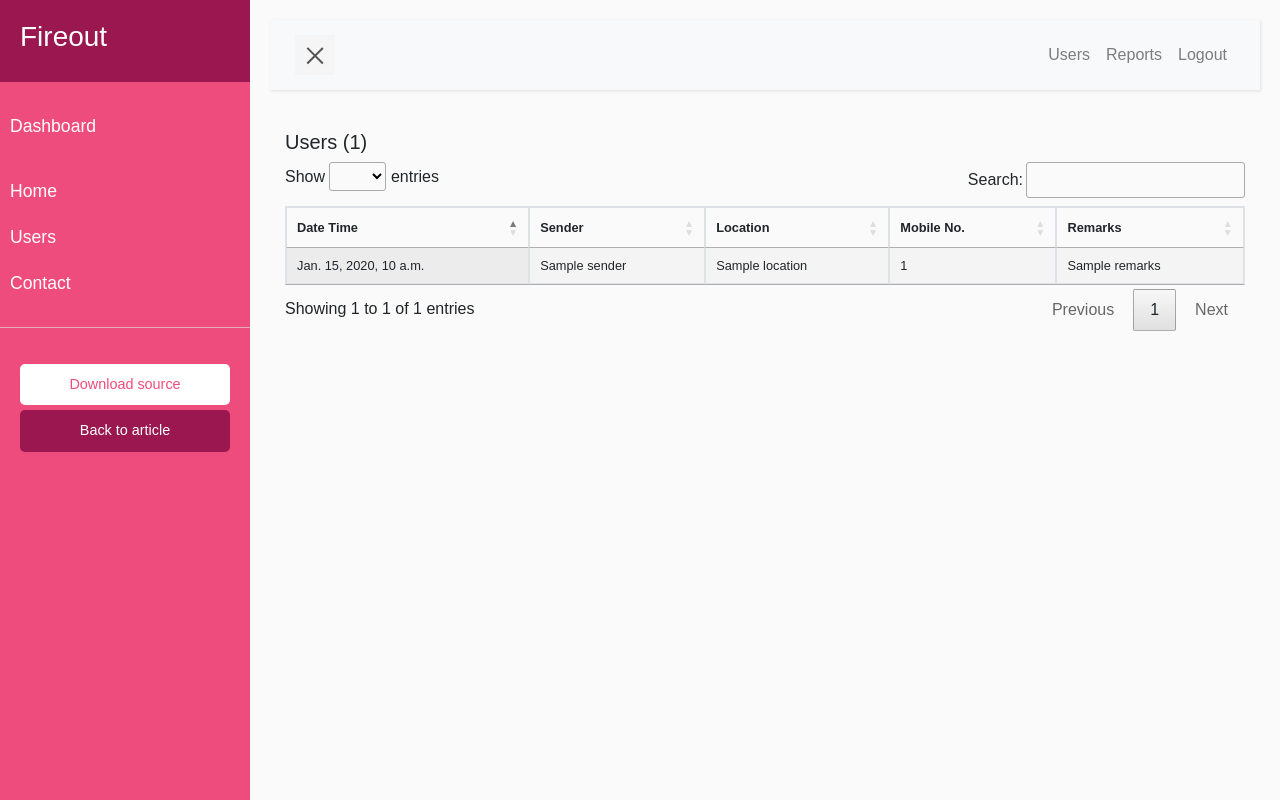
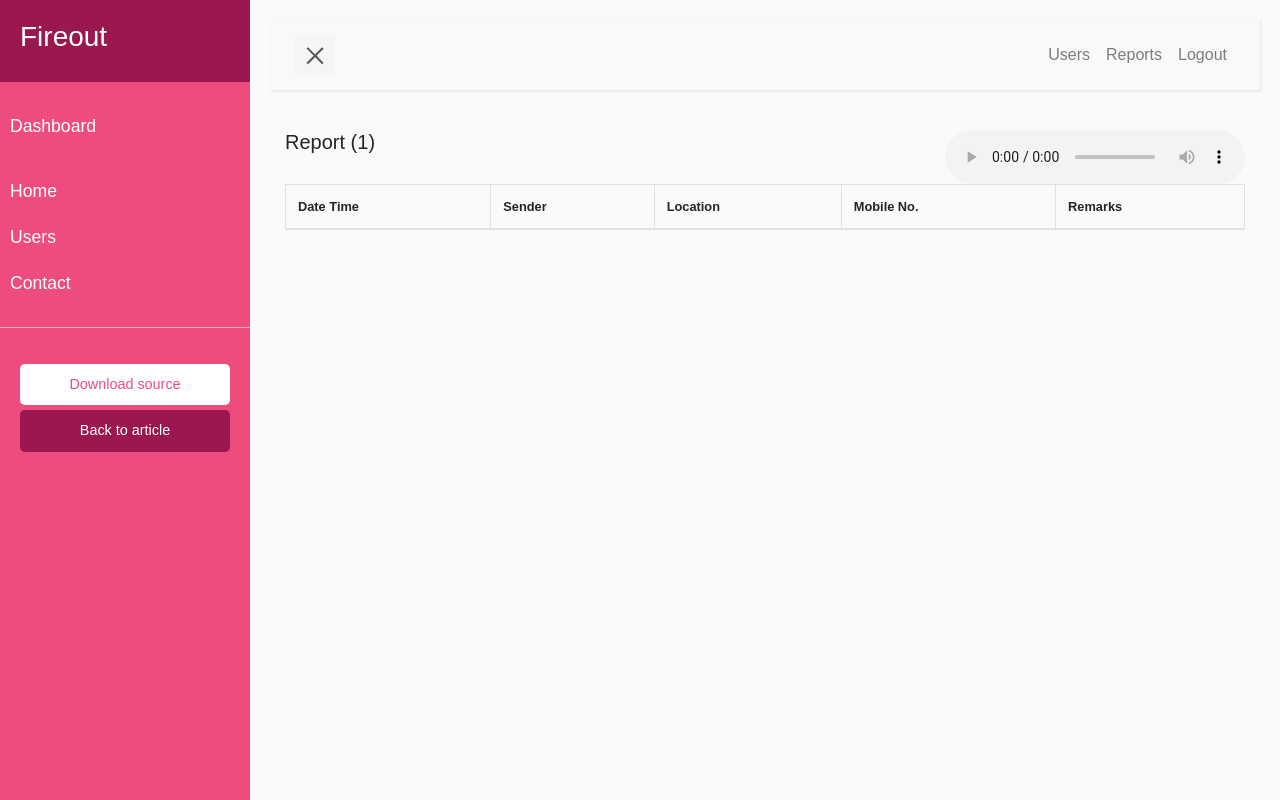
Before and after one commit to nujkram/fireout-dashboard, a Django app: template templates/dashboard/reports/home.html in a window 1280 px wide. Run offline with Django 3.2, Linux system fonts and the light colour scheme; the template is opened without the code that fills it: most values are stand-ins (such as "Sample title", 1, 10 or a date in 2020); lists and menus that the app fills with data are empty; parts of the project's set-up code (start-up, migrations or seed data) failed here and were passed over; some libraries are stand-ins or nearby versions.

Commit message:
Added report notification alarm

```diff
--- a/dashboard/urls.py
+++ b/dashboard/urls.py
@@ -6,4 +6,6 @@ urlpatterns = [
   path('', dashboard_home_view.DashboardHomeView.as_view(), name='dashboard_home_view'),
   path('report', report_view.DashboardReportView.as_view(), name='dashboard_report_view'),
   path('report/<str:id>/detail', report_view.DashboardReportDetailView.as_view(), name='dashboard_report_detail_view'),
+
+  path('report/refresh', report_view.DashboardReportApi.as_view(), name='dashboard_report_refresh_view'),
 ]
--- a/requirements.txt
+++ b/requirements.txt
@@ -27,6 +27,7 @@ django-rest-auth==0.9.2
 django-rest-swagger==2.2.0
 django-settings-export==1.2.1
 django-split-settings==0.3.0
+django-sslserver==0.19
 django-storages==1.7.1
 django-tempus-dominus==5.1.2.3
 djangorestframework==3.7.7
@@ -68,7 +69,7 @@ python-http-client==3.1.0
 python3-openid==3.1.0
 pytz==2017.3
 PyYAML==3.13
-requests==2.18.4
+requests
 requests-oauthlib==0.8.0
 scipy==1.1.0
 sendgrid==3.6.5
--- a/templates/dashboard/base.html
+++ b/templates/dashboard/base.html
@@ -48,9 +48,8 @@
 
 
 <!-- jQuery CDN - Slim version (=without AJAX) -->
-<script src="https://code.jquery.com/jquery-3.3.1.slim.min.js"
-        integrity="sha384-q8i/X+965DzO0rT7abK41JStQIAqVgRVzpbzo5smXKp4YfRvH+8abtTE1Pi6jizo"
-        crossorigin="anonymous"></script>
+
+<script src="https://ajax.googleapis.com/ajax/libs/jquery/3.2.0/jquery.min.js"></script>
 
 <!-- Popper.JS -->
 <script src="https://cdnjs.cloudflare.com/ajax/libs/popper.js/1.14.0/umd/popper.min.js"
--- a/templates/dashboard/home.html
+++ b/templates/dashboard/home.html
@@ -35,7 +35,7 @@
     </div>
   </div>
   <div class="container mt-3 mb-5 pb-5">
-    <h5>Users ({{ all_users|length }})</h5>
+    <h5>Users ({{ users|length }})</h5>
     {{ notification }}
     <table id="report_table" class="table table-bordered table-responsive-md small diplay">
       <thead>
--- a/templates/dashboard/reports/home.html
+++ b/templates/dashboard/reports/home.html
@@ -9,8 +9,18 @@
 
 {% block content %}
   <div class="container mt-3 mb-5 pb-5">
-    <h5>Users ({{ reports|length }})</h5>
-    <table id="report_table" class="table table-bordered table-responsive-md small display">
+    <div class="row">
+      <div class="col-md-6 col-sm-12">
+        <h5>Report (<span id="report-count">{{ reports|length }}</span>)</h5>
+      </div>
+      <div class="col-md-6 col-sm-12">
+        <audio controls id="player" class="float-right">
+          <source id="player-src" src="{% static 'audio/fire_alarm.mp3' %}">
+        </audio>
+      </div>
+    </div>
+
+    <table id="report_table" class="table table-bordered table-responsive-md small">
       <thead>
       <tr>
         <th>Date Time</th>
@@ -21,15 +31,6 @@
       </tr>
       </thead>
       <tbody>
-      {% for key, report in reports.items %}
-        <tr>
-          <td><a href="{% url 'dashboard_report_detail_view' key %}" target="_blank">{{ report.DateTime }}</a></td>
-          <td><a href="{% url 'dashboard_report_detail_view' key %}" target="_blank">{{ report.Sender }}</a></td>
-          <td><a href="{% url 'dashboard_report_detail_view' key %}" target="_blank">{{ report.Location }}</a></td>
-          <td><a href="{% url 'dashboard_report_detail_view' key %}" target="_blank">{{ report.PhoneNumber }}</a></td>
-          <td><a href="{% url 'dashboard_report_detail_view' key %}" target="_blank">{{ report.Remarks }}</a></td>
-        </tr>
-      {% endfor %}
       </tbody>
     </table>
   </div>
@@ -38,33 +39,60 @@
 {% block scripts %}
   <script type="text/javascript">
     $(document).ready(function () {
-      var table = $("#report_table").DataTable({
-        "iDisplayLength": 20
-      });
+      function sendAlarm(src) {
+        var audioElement = document.getElementById('player-src');
+        audioElement.src = src;
+        var myAudio = document.getElementById('player');
+        myAudio.load();
+        myAudio.play();
+      }
 
-      table.columns().flatten().each(function (colIdx) {
-        // Create the select list and search operation
-        var select = $('<select />')
-          .appendTo(
-            table.column(colIdx).footer()
-          )
-          .on('change', function () {
-            table
-              .column(colIdx)
-              .search($(this).val())
-              .draw();
-          });
+      setInterval(function () {
+        $.ajax({
+          method: "GET",
+          url: "{% url 'dashboard_report_update_view' %}",
+          success: function (data) {
+            var currentReportCount = document.getElementById('report-count');
+            var reportCount = Object.keys(data).length;
+            var soundSrc = "{% static 'audio/fire_alarm.mp3' %}";
 
-        // Get the search data for the first column and add to the select list
-        table
-          .column(colIdx)
-          .cache('search')
-          .sort()
-          .unique()
-          .each(function (d) {
-            select.append($('<option value="' + d + '">' + d + '</option>'));
-          });
-      });
+            if (currentReportCount.textContent.toString() !== reportCount.toString()) {
+              console.log(currentReportCount.textContent);
+              console.log(reportCount);
+              console.log("Not Equal");
+              sendAlarm(soundSrc);
+            } else {
+              console.log(currentReportCount.textContent);
+              console.log(reportCount);
+              console.log("Equal");
+            }
+
+            $("#report-count").empty();
+            $("#report-count").append(reportCount);
+            $("tbody").empty();
+            $.each(data, function (key, value) {
+
+              var url = "{% url 'dashboard_report_refresh_view' 1 %}";
+              var url = url.replace('1', key);
+              var DateTime = value.DateTime;
+              var Sender = value.Sender;
+              var Location = value.Location;
+              var PhoneNumber = value.PhoneNumber;
+              var Remarks = value.Remarks;
+
+              $("tbody").append(
+                `<tr><td><a href="` + url + `" target="_blank">` + DateTime + `</a></td><td><a href="` + url + `" target="_blank">` + Sender +
+                `</a></td><td><a href="` + url + `" target="_blank">` + Location + `</a></td><td><a href="` + url + `" target="_blank">` + PhoneNumber +
+                `</a></td><td><a href="` + url + `" target="_blank">` + Remarks + `</a></td></tr>`
+              )
+            })
+          },
+          error: function (data) {
+            console.log("Error");
+            console.log(data);
+          }
+        })
+      }, 10000);
     });
   </script>
 {% endblock %}
```
Also changed, not shown: dashboard/modules/views/home.py (+0 -12 lines), dashboard/modules/views/report.py (+19 -14 lines), fireout/apps.py (+13 -10 lines), fireout/settings_collection/local-mark.py (+19 -7 lines), static/img/firebase-logo.png (added), 1 other file.
